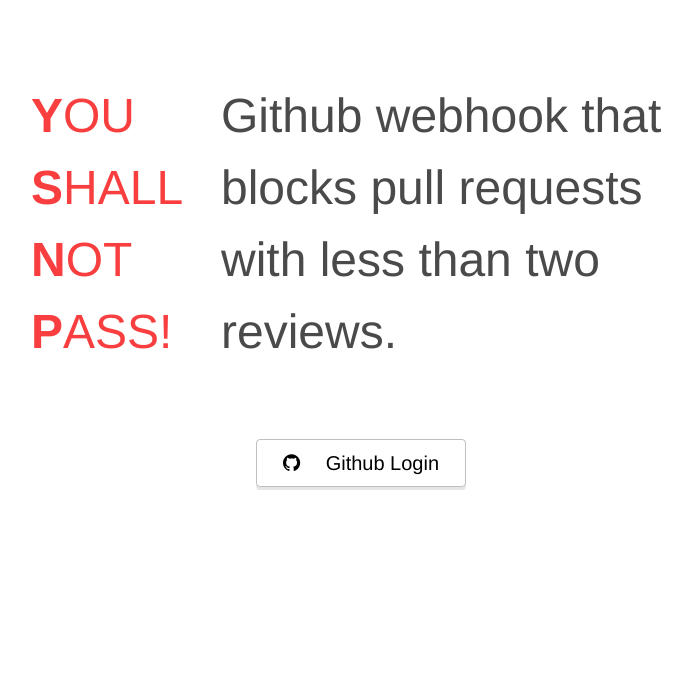
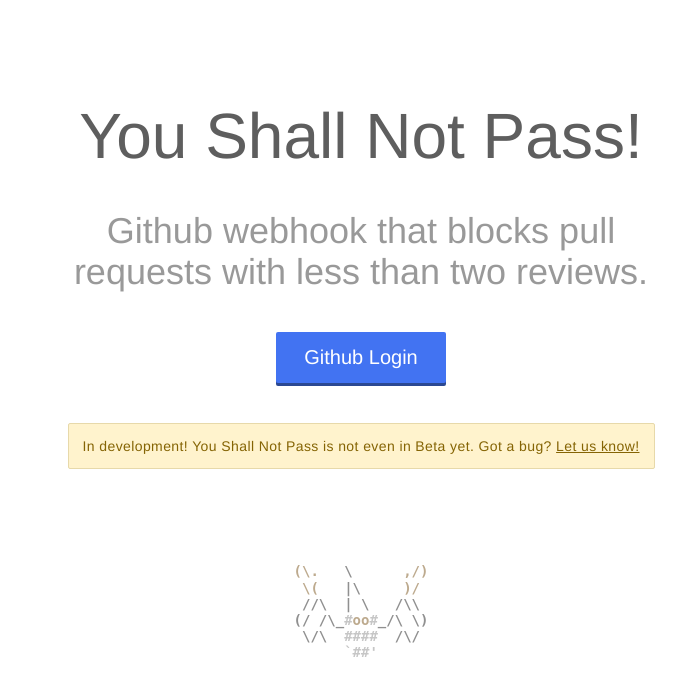
Before and after one commit to rougeth/youshallnotpass, a Django app: template ysnp/webapp/templates/webapp/home.html in a window 1280 px wide. Shown: the top 696 px of the page, without its empty margins (279-971 px from the left). Run offline with Django 3.2, Linux system fonts and the light colour scheme; the template is opened without the code that fills it, so the values that code supplies are empty; some libraries are stand-ins or nearby versions.

Commit message:
New home

```diff
--- /dev/null
+++ b/ysnp/static/css/style.css
@@ -0,0 +1,60 @@
+body { font-family: 'Open Sans', sans-serif; }
+
+.home {
+  max-width: 630px;
+  margin: 100px auto 0 auto;
+  text-align: center;
+  box-sizing: border-box;
+}
+
+.home h1 {
+  font-size: 64px;
+  font-weight: 200;
+  color: #5E5E5E;
+  margin-bottom: 30px;
+}
+
+.home p {
+  font-size: 36px;
+  font-weight: 200;
+  color: rgba(0, 0, 0, .4);
+  margin-bottom: 40px;
+}
+
+.home > a {
+  display: inline-block;
+  text-decoration: none;
+  padding: 14px 28px;
+  margin-bottom: 40px;
+  background: #4273F2;
+  border-radius: 2px;
+  box-shadow: 0 3px 0 #2B4892;
+  color: #fff;
+  font-size: 20px;
+}
+
+.home .alert {
+  display: inline-block;
+  font-size: 14px;
+  font-weight: 300;
+  color: #856404;
+  background: #FFF3CD;
+  border: 1px solid #E7D9AA;
+  padding: 14px;
+  letter-spacing: .4px;
+  border-radius: 2px;
+  margin: 0 0 80px 0;
+}
+
+.home .alert a { color: #856404; }
+
+.home pre {
+  display: inline-block;
+  text-align: left;
+  font-size: 14px;
+  font-weight: bold;
+}
+
+.gs { color: #BDAA8E; }
+.gc { color: #909090; }
+.gb { color: #c6c6c6; }
--- a/ysnp/templates/base.html
+++ b/ysnp/templates/base.html
@@ -3,9 +3,11 @@
 <head>
   <meta charset="UTF-8">
   <meta name="viewport" content="width=device-width, initial-scale=1, shrink-to-fit=no">
-  <link rel="stylesheet" href="https://maxcdn.bootstrapcdn.com/bootstrap/4.0.0-beta/css/bootstrap.min.css" integrity="sha384-/Y6pD6FV/Vv2HJnA6t+vslU6fwYXjCFtcEpHbNJ0lyAFsXTsjBbfaDjzALeQsN6M" crossorigin="anonymous">
+  <link href="https://cdnjs.cloudflare.com/ajax/libs/normalize/7.0.0/normalize.min.css" rel="stylesheet"/>
+  <link href="https://fonts.googleapis.com/css?family=Open+Sans:300,400" rel="stylesheet">
+  <link href="/static/css/style.css" rel="stylesheet"/>
+
   <title>You shall not pass!</title>
-  <link href="https://maxcdn.bootstrapcdn.com/font-awesome/4.7.0/css/font-awesome.min.css" rel="stylesheet" integrity="sha384-wvfXpqpZZVQGK6TAh5PVlGOfQNHSoD2xbE+QkPxCAFlNEevoEH3Sl0sibVcOQVnN" crossorigin="anonymous">
   {% block head %}
   {% endblock head %}
   <style>
@@ -13,11 +15,6 @@
       font-family: "HelveticaNeue-Light", "Helvetica Neue Light", "Helvetica Neue", Helvetica, Arial, "Lucida Grande", sans-serif;
     }
 
-    .home {
-      margin: 80px auto;
-      padding: 0 20px;
-      max-width: 700px;
-    }
     .repos {
       margin: 40px auto;
       padding: 0 20px;
@@ -100,9 +97,6 @@
   {% block content %}
   {% endblock content %}
 
-  <script src="https://code.jquery.com/jquery-3.2.1.slim.min.js" integrity="sha384-KJ3o2DKtIkvYIK3UENzmM7KCkRr/rE9/Qpg6aAZGJwFDMVNA/GpGFF93hXpG5KkN" crossorigin="anonymous"></script>
-<script src="https://cdnjs.cloudflare.com/ajax/libs/popper.js/1.11.0/umd/popper.min.js" integrity="sha384-b/U6ypiBEHpOf/4+1nzFpr53nxSS+GLCkfwBdFNTxtclqqenISfwAzpKaMNFNmj4" crossorigin="anonymous"></script>
-<script src="https://maxcdn.bootstrapcdn.com/bootstrap/4.0.0-beta/js/bootstrap.min.js" integrity="sha384-h0AbiXch4ZDo7tp9hKZ4TsHbi047NrKGLO3SEJAg45jXxnGIfYzk4Si90RDIqNm1" crossorigin="anonymous"></script>
   {% block script %}
   {% endblock script  %}
 
--- a/ysnp/webapp/templates/webapp/home.html
+++ b/ysnp/webapp/templates/webapp/home.html
@@ -1,18 +1,18 @@
 {% extends 'base.html' %}
 
 {% block content %}
-<div class="container home">
-  <div class="row">
-    <div class='col-12 col-md ysnp'><strong>Y</strong>ou <strong>s</strong>hall <strong>n</strong>ot <strong>p</strong>ass!</div>
-    <div class='col-12 col-md description'>Github webhook that blocks pull requests with less than two reviews.</div>
-  </div>
-  <div class="row justify-content-center">
-    <div class="link">
-      <a href="{% url 'social:begin' 'github' %}">
-        <i class="fa fa-github" aria-hidden="true"></i>
-        Github Login
-      </a>
-    </div>
-  </div>
+<div class="home">
+  <h1>You Shall Not Pass!</h1>
+  <p>Github webhook that blocks pull requests with less than two reviews.</p>
+  <a href="{% url 'social:begin' 'github' %}">Github Login</a>
+  <p class="alert"><strong>In development!</strong> You Shall Not Pass is not even in Beta yet. Got a bug? <a href="#">Let us know!</a></p>
+<pre>
+<span class="gs">(\.</span>   <span class="gc">\</span>      <span class="gs">,/)</span>
+ <span class="gs">\(</span>   <span class="gc">|\</span>     <span class="gs">)/</span>
+ <span class="gc">//\  | \   /\\
+(/ /\_</span><span class="gb">#</span><span class="gs">oo</span><span class="gb">#</span><span class="gc">_/\ \)
+ \/\</span>  <span class="gb">####</span>  <span class="gc">/\/</span>
+      <span class="gb">`##'
+</pre>
 </div>
 {% endblock content %}
--- a/ysnp/ysnp/settings/base.py
+++ b/ysnp/ysnp/settings/base.py
@@ -167,6 +167,9 @@
 # https://docs.djangoproject.com/en/1.11/howto/static-files/
 
 STATIC_URL = '/static/'
+STATICFILES_DIRS = [
+    BASE_DIR('static'),
+]
 STATIC_ROOT = BASE_DIR('staticfiles')
 
 # See: https://docs.djangoproject.com/en/dev/ref/settings/#media-root
```
Also changed, not shown: ysnp/webapp/templates/webapp/repos.html (+7 -0 lines).
